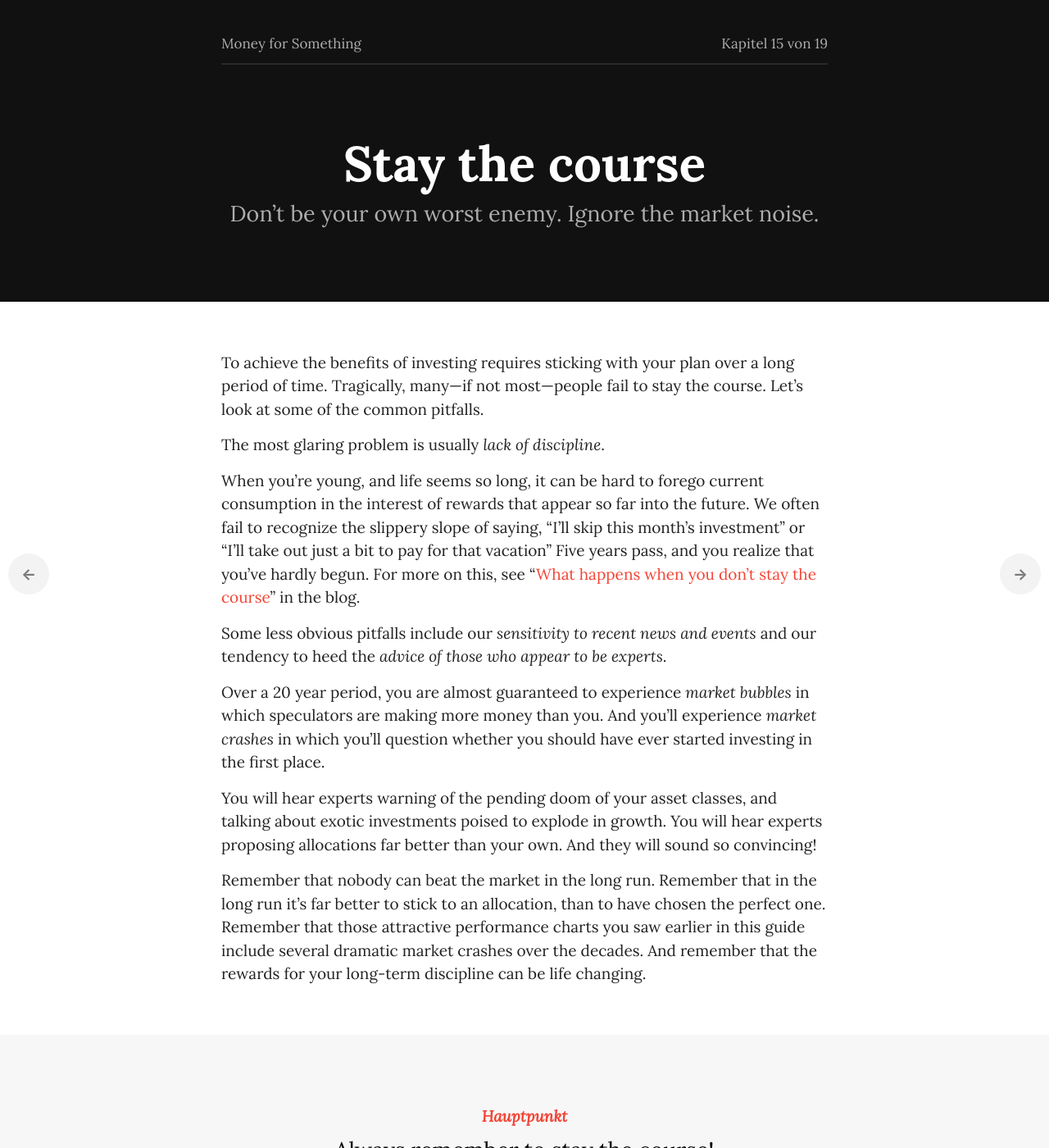
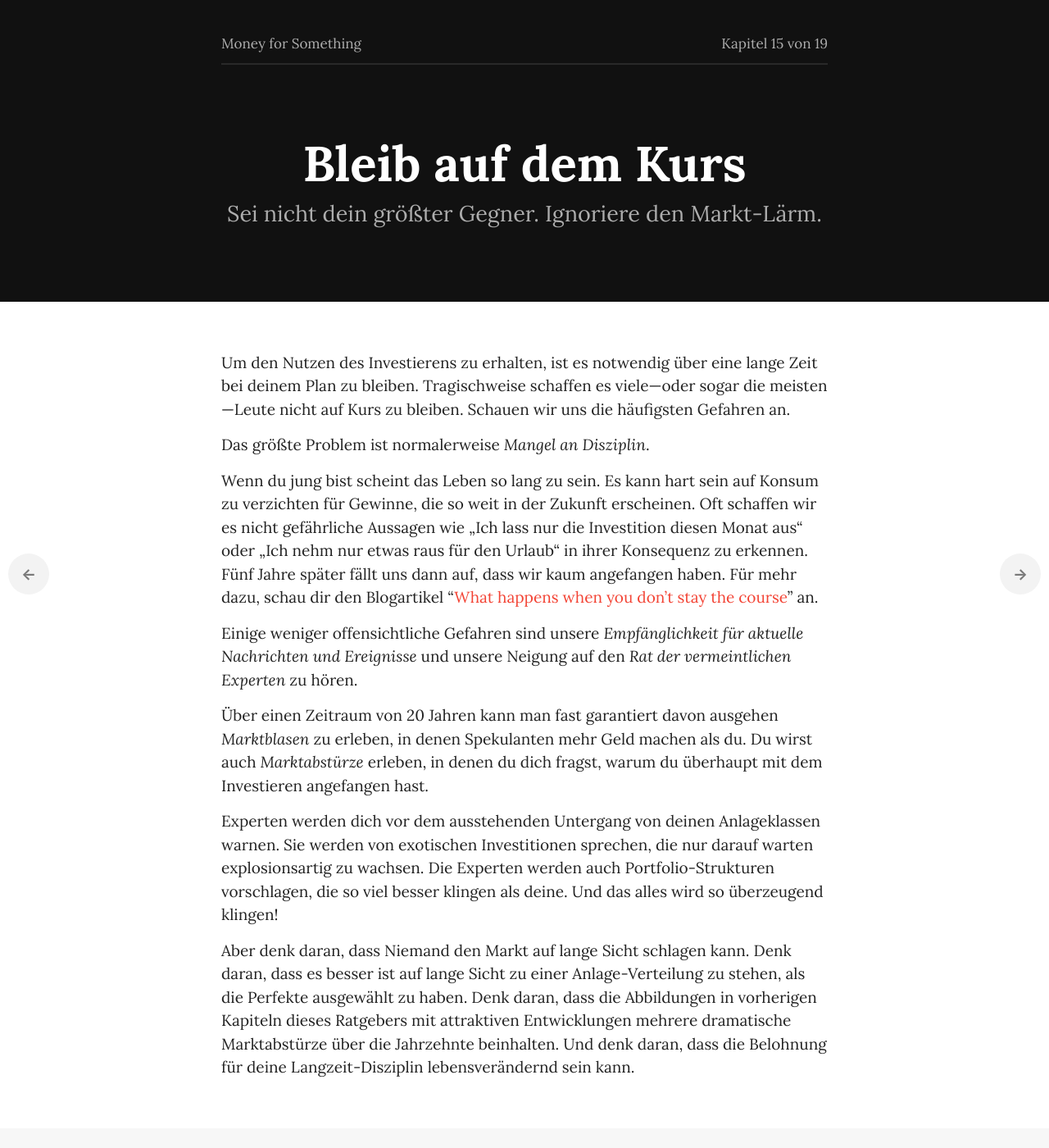
Before and after one commit to dafacto/moneyforsomething-de, a Jekyll site: the page built from _chapters/15_stay-the-course.md, in a window 1280 px wide and 1400 px high. Shown: the whole window at 82% size. Built offline with Jekyll 4.4.1, drawn with Linux system fonts in a browser that asks for light colours; some web fonts are replaced; a script that is not in the unit is left out; some of the changed text lies outside the part shown.

Commit message:
Update 15_stay-the-course.md

```diff
--- a/_chapters/15_stay-the-course.md
+++ b/_chapters/15_stay-the-course.md
@@ -1,24 +1,24 @@
 ---
 layout: chapter
-title: Stay the course
+title: Bleib auf dem Kurs
 chapter: 15
 permalink: /book/stay-the-course/
 img_header: header-15.png
 img_footer: summary-15.png
-intro: Don’t be your own worst enemy. Ignore the market noise.
-takeaway: Always remember to stay the course!
+intro: Sei nicht dein größter Gegner. Ignoriere den Markt-Lärm.
+takeaway: Denk daran auf Kurs zu bleiben!
 ---
 
-To achieve the benefits of investing requires sticking with your plan over a long period of time. Tragically, many—if not most—people fail to stay the course. Let’s look at some of the common pitfalls.
+Um den Nutzen des Investierens zu erhalten, ist es notwendig über eine lange Zeit bei deinem Plan zu bleiben. Tragischweise schaffen es viele—oder sogar die meisten—Leute nicht auf Kurs zu bleiben. Schauen wir uns die häufigsten Gefahren an.
 
-The most glaring problem is usually *lack of discipline*.
+Das größte Problem ist normalerweise *Mangel an Disziplin*.
 
-When you’re young, and life seems so long, it can be hard to forego current consumption in the interest of rewards that appear so far into the future. We often fail to recognize the slippery slope of saying, “I’ll skip this month’s investment” or “I’ll take out just a bit to pay for that vacation” Five years pass, and you realize that you’ve hardly begun. For more on this, see “[What happens when you don’t stay the course](/blog/what-happens-when-you-dont-stay-the-course/)” in the blog.
+Wenn du jung bist scheint das Leben so lang zu sein. Es kann hart sein auf Konsum zu verzichten für Gewinne, die so weit in der Zukunft erscheinen. Oft schaffen wir es nicht gefährliche Aussagen wie „Ich lass nur die Investition diesen Monat aus“ oder „Ich nehm nur etwas raus für den Urlaub“ in ihrer Konsequenz zu erkennen. Fünf Jahre später fällt uns dann auf, dass wir kaum angefangen haben. Für mehr dazu, schau dir den Blogartikel “[What happens when you don’t stay the course](/blog/what-happens-when-you-dont-stay-the-course/)” an.
 
-Some less obvious pitfalls include our *sensitivity to recent news and events* and our tendency to heed the *advice of those who appear to be experts*.
+Einige weniger offensichtliche Gefahren sind unsere *Empfänglichkeit für aktuelle Nachrichten und Ereignisse* und unsere Neigung auf den *Rat der vermeintlichen Experten* zu hören.
 
-Over a 20 year period, you are almost guaranteed to experience *market bubbles* in which speculators are making more money than you. And you’ll experience *market crashes* in which you’ll question whether you should have ever started investing in the first place.
+Über einen Zeitraum von 20 Jahren kann man fast garantiert davon ausgehen *Marktblasen* zu erleben, in denen Spekulanten mehr Geld machen als du. Du wirst auch *Marktabstürze* erleben, in denen du dich fragst, warum du überhaupt mit dem Investieren angefangen hast.
 
-You will hear experts warning of the pending doom of your asset classes, and talking about exotic investments poised to explode in growth. You will hear experts proposing allocations far better than your own. And they will sound so convincing!
+Experten werden dich vor dem ausstehenden Untergang von deinen Anlageklassen warnen. Sie werden von exotischen Investitionen sprechen, die nur darauf warten explosionsartig zu wachsen. Die Experten werden auch Portfolio-Strukturen vorschlagen, die so viel besser klingen als deine. Und das alles wird so überzeugend klingen!
 
-Remember that nobody can beat the market in the long run. Remember that in the long run it’s far better to stick to an allocation, than to have chosen the perfect one. Remember that those attractive performance charts you saw earlier in this guide include several dramatic market crashes over the decades. And remember that the rewards for your long-term discipline can be life changing.
+Aber denk daran, dass Niemand den Markt auf lange Sicht schlagen kann. Denk daran, dass es besser ist auf lange Sicht zu einer Anlage-Verteilung zu stehen, als die Perfekte ausgewählt zu haben. Denk daran, dass die Abbildungen in vorherigen Kapiteln dieses Ratgebers mit attraktiven Entwicklungen mehrere dramatische Marktabstürze über die Jahrzehnte beinhalten. Und denk daran, dass die Belohnung für deine Langzeit-Disziplin lebensverändernd sein kann.
```
